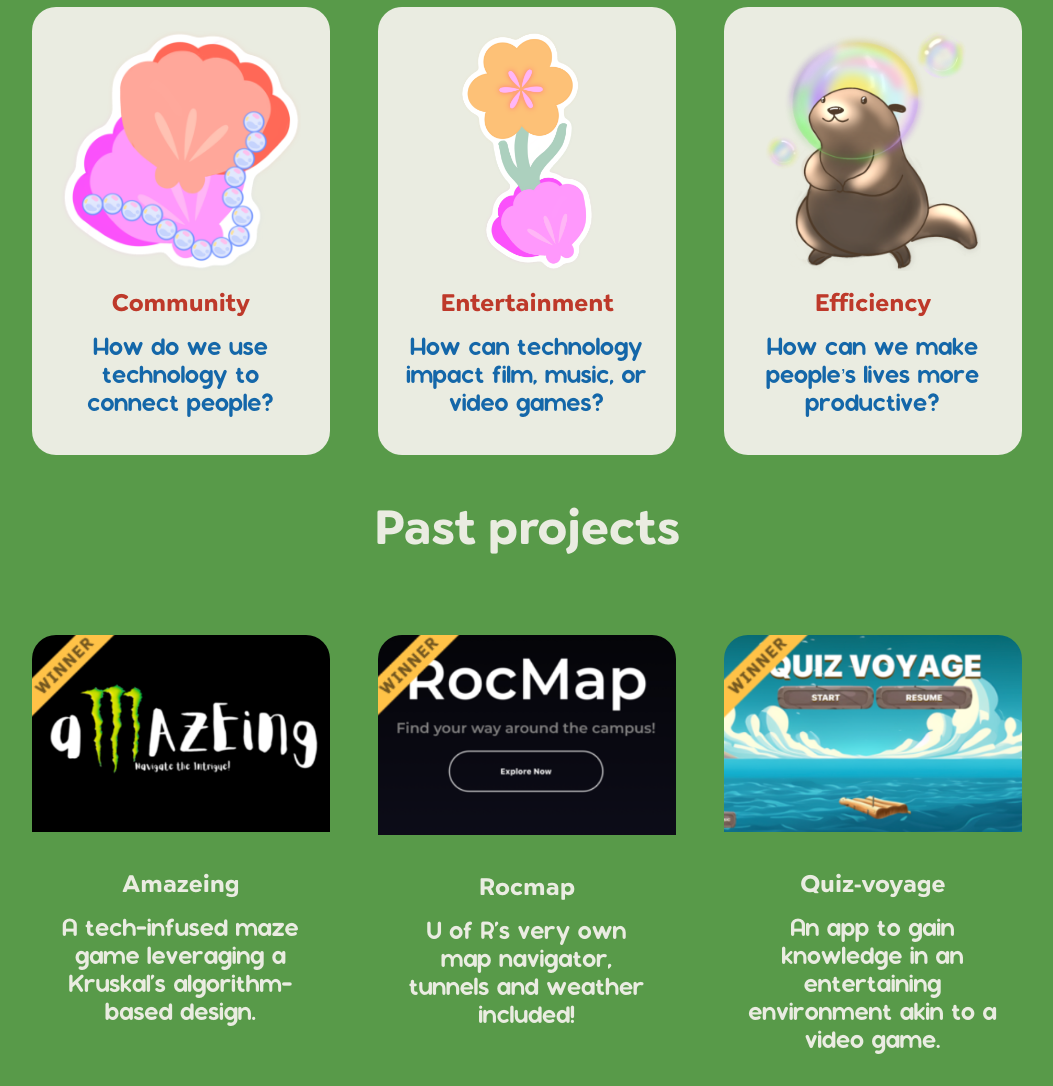
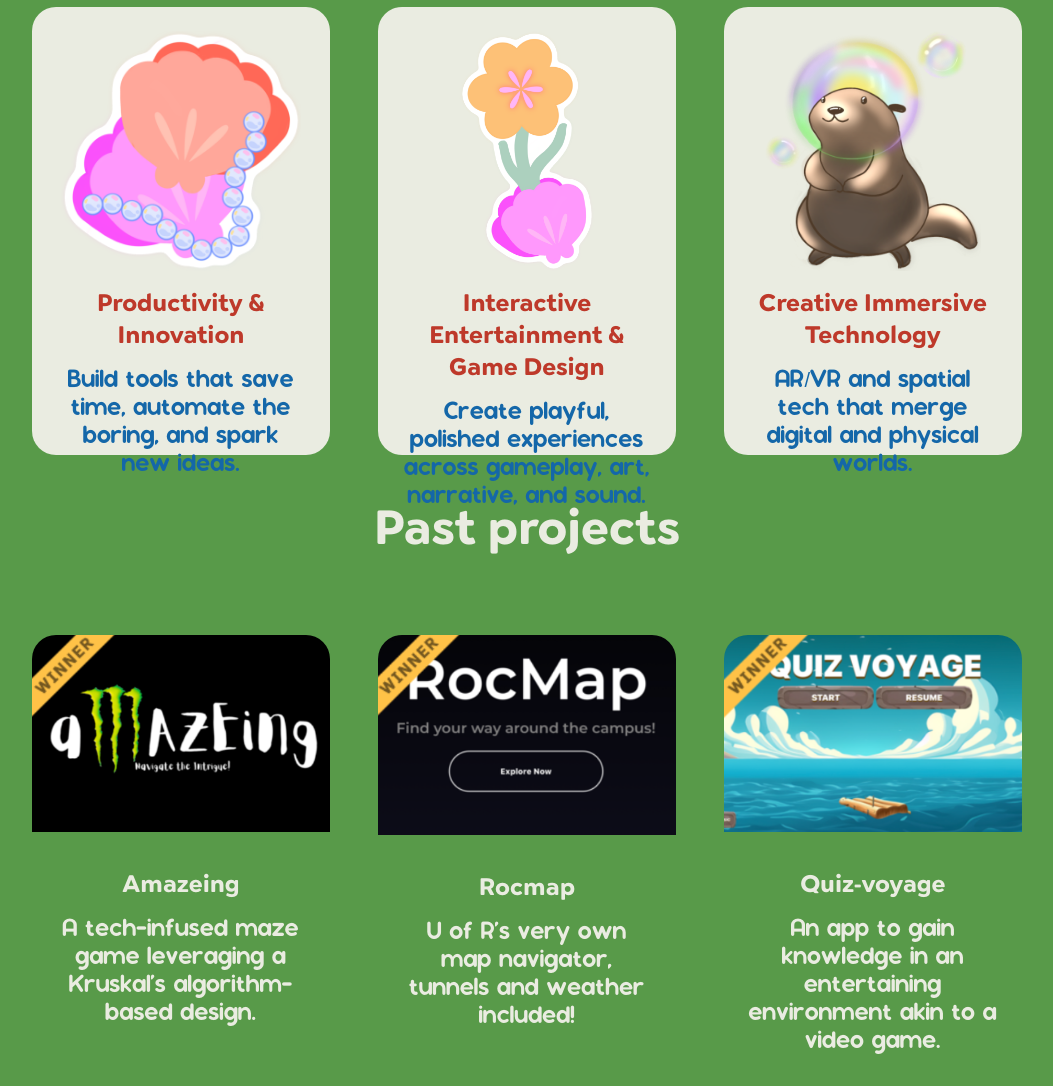
Before and after one commit to UR-dandyhacks/DandyHacks25, a website: page index.html in a window 1280 px wide. Shown: the part 1987-3073 px from the top of the page, without its empty margins (113-1166 px from the left). Drawn offline with Linux system fonts and the light colour scheme.

Commit message:
updated tracks

```diff
--- a/index.html
+++ b/index.html
@@ -187,10 +187,10 @@
               alt="Two seashells, one orange and one pink, with some bubbles"
             />
             <h3 class="mb-4 text-2xl text-center font-display text-fuchsia">
-              Community
+              Productivity & Innovation
             </h3>
             <p class="text-center">
-              How do we use technology to connect people?
+              Build tools that save time, automate the boring, and spark new ideas.
             </p>
           </div>
           <div
@@ -202,10 +202,10 @@
               alt="A shell from which a dandelion emerges"
             />
             <h3 class="mb-4 text-2xl text-center font-display text-fuchsia">
-              Entertainment
+              Interactive Entertainment & Game Design
             </h3>
             <p class="text-center">
-              How can technology impact film, music, or video games?
+              Create playful, polished experiences across gameplay, art, narrative, and sound.
             </p>
           </div>
           <div
@@ -218,10 +218,10 @@
               alt="A smiling groundhog whose head is inside a colorful bubble"
             />
             <h3 class="mb-4 text-2xl text-center font-display text-fuchsia">
-              Efficiency
+              Creative Immersive Technology
             </h3>
             <p class="text-center">
-              How can we make people’s lives more productive?
+              AR/VR and spatial tech that merge digital and physical worlds.
             </p>
           </div>
         </div>
```
